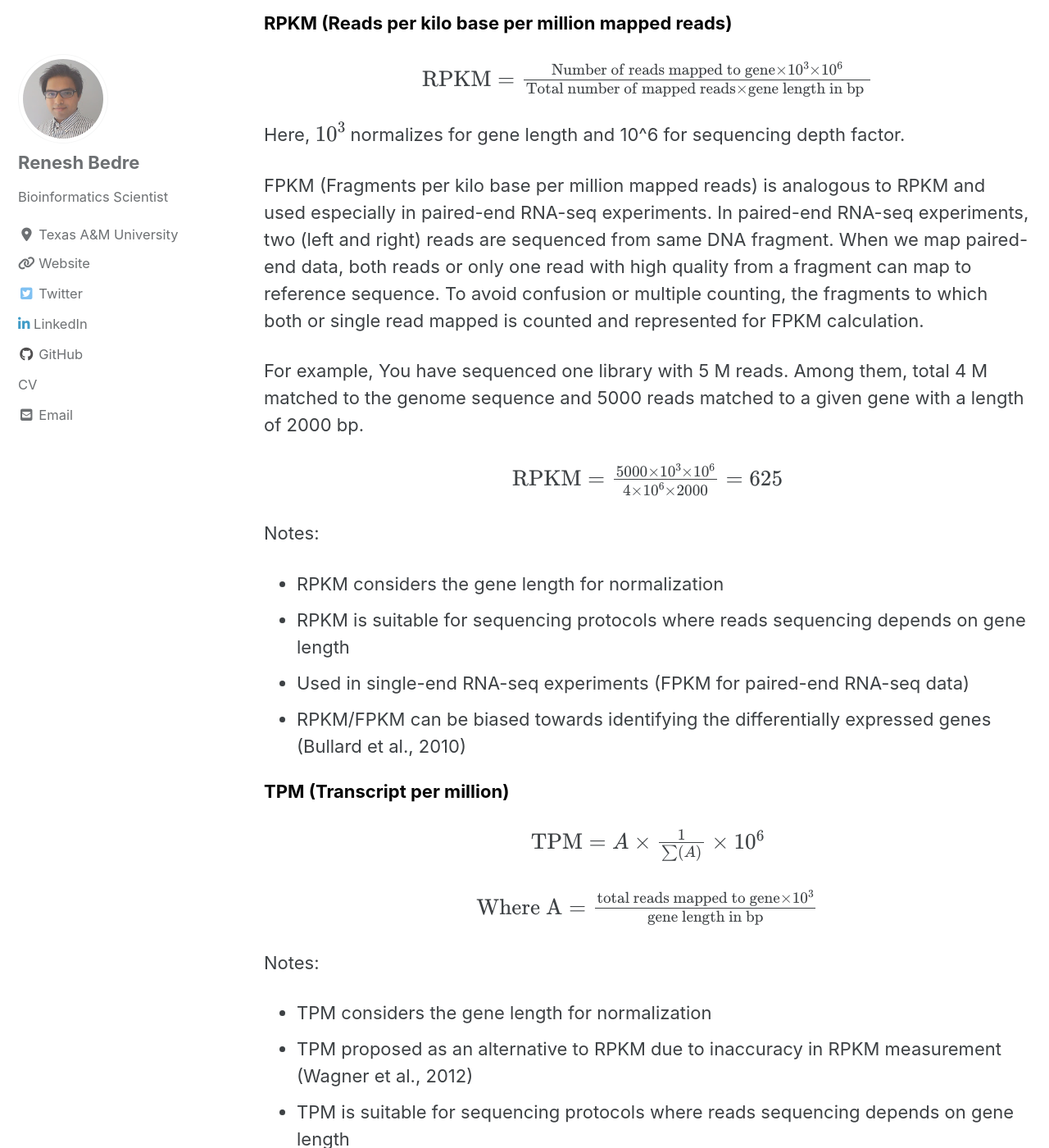
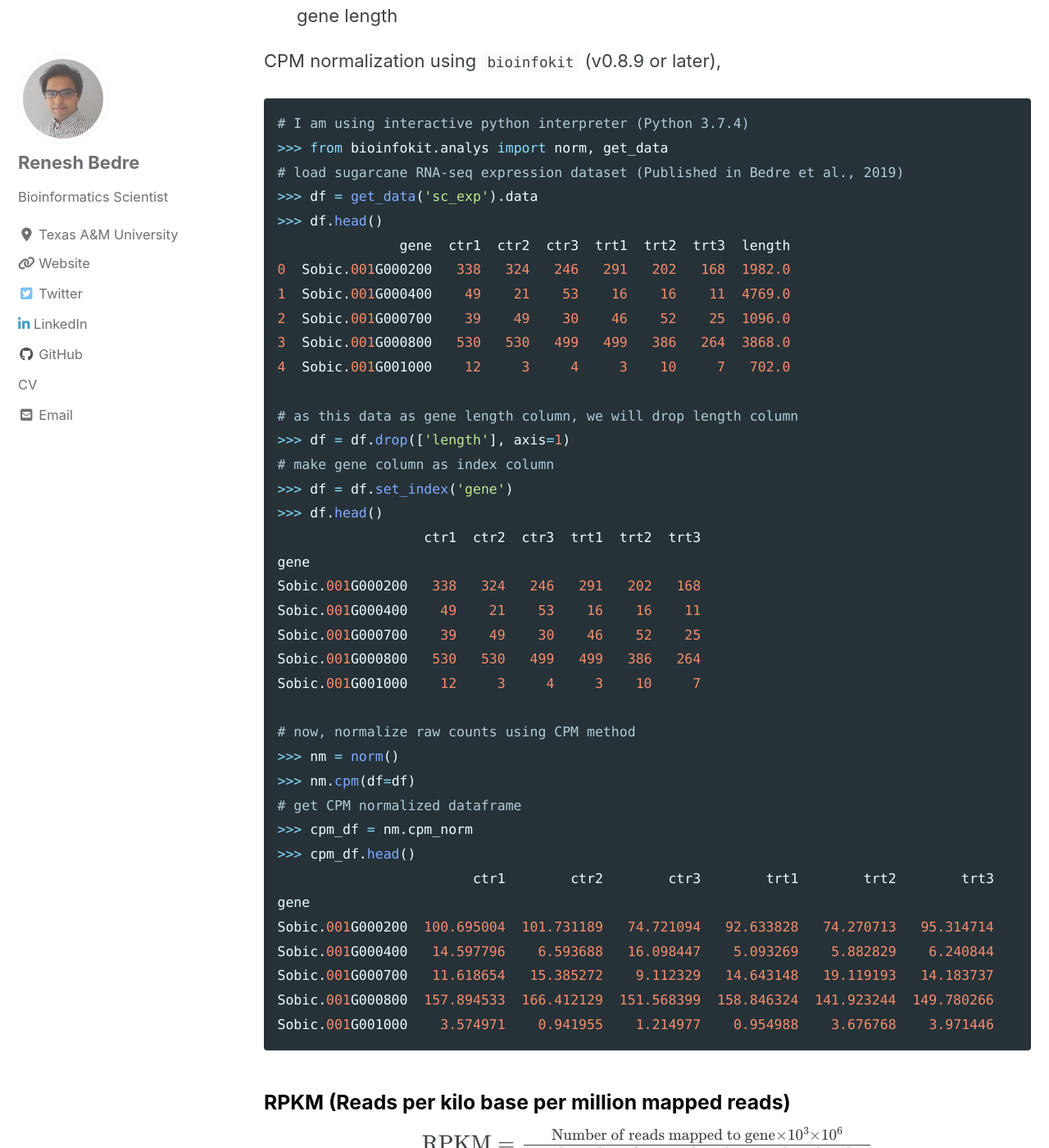
Before and after one commit to reneshbedre/reneshbedre.github.io, a Jekyll site: the page built from _posts/2017-10-05-expression_units.md, in a window 1280 px wide and 1400 px high, scrolled down 1429 px. Shown: the whole window at 82% size. Built offline with Jekyll 4.4.1, drawn with Linux system fonts in a browser that asks for light colours; cached includes are drawn as plain includes; nearby versions of some CDN libraries; formulas are drawn with MathJax 3; a style sheet for code colours, icons or effects is not loaded; some of the changed text lies outside the part shown.

Commit message:
gene expression updated

````diff
--- a/_posts/2017-10-05-expression_units.md
+++ b/_posts/2017-10-05-expression_units.md
@@ -28,7 +28,7 @@ gene more the read count).
 
 ## <span style="color:#33a8ff"> Gene expression units and calculation </span> ##
 
- **<span style="color:#060606">RPM or CPM (Reads per million mapped reads or Counts per million mapped reads) </span>**
+### <span style="color:#060606">RPM or CPM (Reads per million mapped reads or Counts per million mapped reads) </span>
 
  <p align="center">
   \(  \text{RPM or CPM} = \frac{ \text{Number of reads mapped to gene}  \times 10^6}{\text{Total number of mapped reads}}  \)
@@ -53,8 +53,50 @@ Notes:
  - RPM does not consider the transcript length normalization.
  - RPM Suitable for sequencing protocols where reads are generated irrespective of gene length
 
+CPM normalization using `bioinfokit` (v0.8.9 or later),
 
-**<span style="color:#060606">RPKM (Reads per kilo base per million mapped reads)</span>**
+```python
+# I am using interactive python interpreter (Python 3.7.4)
+>>> from bioinfokit.analys import norm, get_data
+# load sugarcane RNA-seq expression dataset (Published in Bedre et al., 2019)
+>>> df = get_data('sc_exp').data
+>>> df.head()
+               gene  ctr1  ctr2  ctr3  trt1  trt2  trt3  length
+0  Sobic.001G000200   338   324   246   291   202   168  1982.0
+1  Sobic.001G000400    49    21    53    16    16    11  4769.0
+2  Sobic.001G000700    39    49    30    46    52    25  1096.0
+3  Sobic.001G000800   530   530   499   499   386   264  3868.0
+4  Sobic.001G001000    12     3     4     3    10     7   702.0
+
+# as this data as gene length column, we will drop length column
+>>> df = df.drop(['length'], axis=1)
+# make gene column as index column
+>>> df = df.set_index('gene')
+>>> df.head()
+                  ctr1  ctr2  ctr3  trt1  trt2  trt3
+gene
+Sobic.001G000200   338   324   246   291   202   168
+Sobic.001G000400    49    21    53    16    16    11
+Sobic.001G000700    39    49    30    46    52    25
+Sobic.001G000800   530   530   499   499   386   264
+Sobic.001G001000    12     3     4     3    10     7
+
+# now, normalize raw counts using CPM method
+>>> nm = norm()
+>>> nm.cpm(df=df)
+# get CPM normalized dataframe
+>>> cpm_df = nm.cpm_norm
+>>> cpm_df.head()
+                        ctr1        ctr2        ctr3        trt1        trt2        trt3
+gene
+Sobic.001G000200  100.695004  101.731189   74.721094   92.633828   74.270713   95.314714
+Sobic.001G000400   14.597796    6.593688   16.098447    5.093269    5.882829    6.240844
+Sobic.001G000700   11.618654   15.385272    9.112329   14.643148   19.119193   14.183737
+Sobic.001G000800  157.894533  166.412129  151.568399  158.846324  141.923244  149.780266
+Sobic.001G001000    3.574971    0.941955    1.214977    0.954988    3.676768    3.971446
+```
+
+### <span style="color:#060606">RPKM (Reads per kilo base per million mapped reads)</span>
 
  <p align="center">
   \(  \text{RPKM} = \frac{ \text{Number of reads mapped to gene}   \times 10^3  \times 10^6 }{\text{Total number of mapped reads} \times \text{gene length in bp }}  \)
@@ -86,7 +128,7 @@ Notes:
  - RPKM/FPKM can be biased towards identifying the differentially expressed genes (Bullard et al., 2010)
 
 
-**<span style="color:#060606">TPM (Transcript per million)</span>**
+### <span style="color:#060606">TPM (Transcript per million)</span>
 
 <p align="center">
   \(  \text{TPM} = A \times \frac{1}{\sum(A)} \times 10^6 \)
@@ -112,7 +154,7 @@ Notes:
  - TPM is suitable for sequencing protocols where reads sequencing depends on gene length
 
 
-**<span style="color:#060606">TMM (Trimmed Mean of M-values)</span>**
+### <span style="color:#060606">TMM (Trimmed Mean of M-values)</span>
 - TMM is a between-sample normalization method in contrast to within-sample normalization methods (RPM, RPKM/FPKM, or TPM)
 - TMM normalization method assumes that most of the genes are not differentially expressed
 - TMM normalize the total RNA output among the samples and does not consider gene length or library size for normalization
@@ -184,7 +226,7 @@ Sobic.001G001132   1.158111   0.6330625   0.5796943   0.9894838   1.497719   0.5
 ```
 
 
-**<span style="color:#060606"><i>DESeq</i> or <i>DESeq2</i> normalization (median-of-ratios method)</span>**
+### <span style="color:#060606"><i>DESeq</i> or <i>DESeq2</i> normalization (median-of-ratios method)</span>
 - The <i>DESeq</i> (and also <i>DESeq2</i>) normalization method is proposed by Anders and Huber, 2010 and is similar to TMM
 - <i>DESeq</i> normalization method  also assumes that most of the genes are not differentially expressed
 - The <i>DESeq</i> calculates size factors for each sample to compare the counts obtained from different samples with
@@ -198,7 +240,7 @@ Sobic.001G001132   1.158111   0.6330625   0.5796943   0.9894838   1.497719   0.5
 - <i>DESeq</i> or <i>DESeq2</i> performs better for between-samples comparisons
 
 
-**<span style="color:#060606">SCnorm for single cell RNA-seq (scRNA-seq)</span>**
+### <span style="color:#060606">SCnorm for single cell RNA-seq (scRNA-seq)</span>
 - The normalization units explained above works best for bulk RNA-seq and could be biased for scRNA-seq due to
   abundance of non-zero expression counts, variable count-depth relationship (dependence of gene expression on sequencing depth),
   and other unwanted technical variations
@@ -212,7 +254,7 @@ Sobic.001G001132   1.158111   0.6330625   0.5796943   0.9894838   1.497719   0.5
 - <a href="https://bioconductor.org/packages/devel/bioc/html/SCnorm.html" target="_blank">SCnorm</a>
   is implemented in R package and is available on Bioconductor
 
-**<span style="color:#060606">ComBat-Seq method</span>**
+### <span style="color:#060606">ComBat-Seq method</span>
 - Zhang et al., 2020 proposed a ComBat-Seq (batch  effect  adjustment  method) approach to addresses the large variance of
   batch effects present in RNA-seq count data (the paper is still in preprint)
 - The benefit of ComBat-Seq is that it adjusts the batch effects for raw counts data and provide the output
@@ -225,7 +267,7 @@ Sobic.001G001132   1.158111   0.6330625   0.5796943   0.9894838   1.497719   0.5
   expected distribution without batch effects in the data
 - <a href="https://github.com/zhangyuqing/ComBat-seq" target="_blank">ComBat-Seq</a> is available in R
 
-**<span style="color:#060606">GeTMM method</span>**
+### <span style="color:#060606">GeTMM method</span>
 - Smid et al., 2018 proposed a GeTMM (Gene length corrected TMM)  which works better for both between-samples and
   within-sample gene expression analysis
 - GeTMM is based on the TMM normalization but allows the gene length correction which lacks in TMM and <i>DESeq</i> or
@@ -271,7 +313,7 @@ Sobic.001G001000  9.283023  2.593127  3.164924  2.650027 10.290413 11.014674
 Sobic.001G001132  7.464699  4.170389  3.817485  6.392849  9.929718  3.795926
 ```
 
-**<span style="color:#060606">References</span>**
+## <span style="color:#060606">References</span>
 
 - Mortazavi A, Williams BA, McCue K, Schaeffer L, Wold B. Mapping and quantifying mammalian transcriptomes by RNA-Seq. Nature methods. 2008 Jul 1;5(7):621-8.
 - Wagner GP, Kin K, Lynch VJ. Measurement of mRNA abundance using RNA-seq data: RPKM measure is inconsistent among samples. Theory in biosciences. 2012 Dec 1;131(4):281-5.
@@ -294,7 +336,7 @@ https://reneshbedre.github.io/blog/expression_units.html
 <span style="color:#9e9696">If you have any questions, comments or recommendations, please email me at
 <b>reneshbe@gmail.com</b></span>
 
-<span style="color:#9e9696"><i> Last updated: July 20, 2020</i> </span>
+<span style="color:#9e9696"><i> Last updated: July 28, 2020</i> </span>
 
 <p>
 {% include  subscribe.html %}
````
Also changed, not shown: _posts/2020-03-11-howtoinstall.md (+25 -3 lines).
